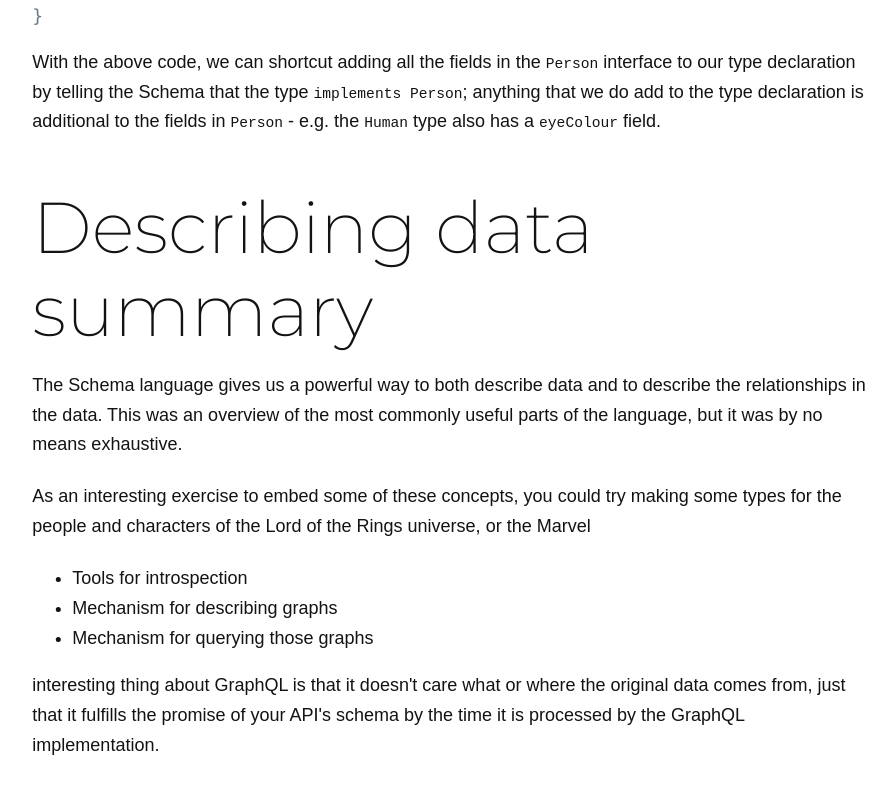
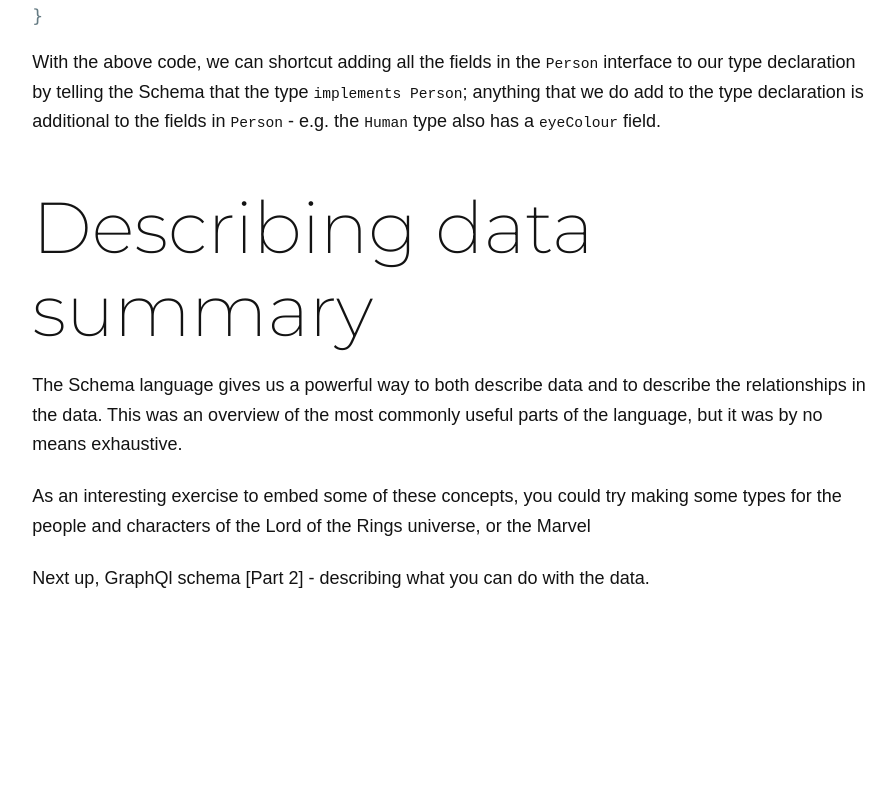
Before and after one commit to S-unya/zero-context, a Gatsby site: page /blog/IntroductionToGraphQl in a window 1280 px wide. Shown: the part 5802-6595 px from the top of the page, without its empty margins (136-1032 px from the left). After the commit the page ends 6498 px from the top, so only its background shows below. Built offline with nearby package versions, Linux system fonts and the light colour scheme; Gatsby itself is replaced by a stand-in of ours; some packages are replaced by stand-ins of ours; code samples lack their colours.

Commit message:
chore: graphql: Summary

```diff
--- a/src/pages/blog/IntroductionToGraphQl.md
+++ b/src/pages/blog/IntroductionToGraphQl.md
@@ -159,8 +159,4 @@ The Schema language gives us a powerful way to both describe data and to describ
 
 As an interesting exercise to embed some of these concepts, you could try making some types for the people and characters of the Lord of the Rings universe, or the Marvel
 
--   Tools for introspection
--   Mechanism for describing graphs
--   Mechanism for querying those graphs
-
-interesting thing about GraphQL is that it doesn't care what or where the original data comes from, just that it fulfills the promise of your API's schema by the time it is processed by the GraphQL implementation.
+Next up, GraphQl schema [Part 2] - describing what you can do with the data.
```
